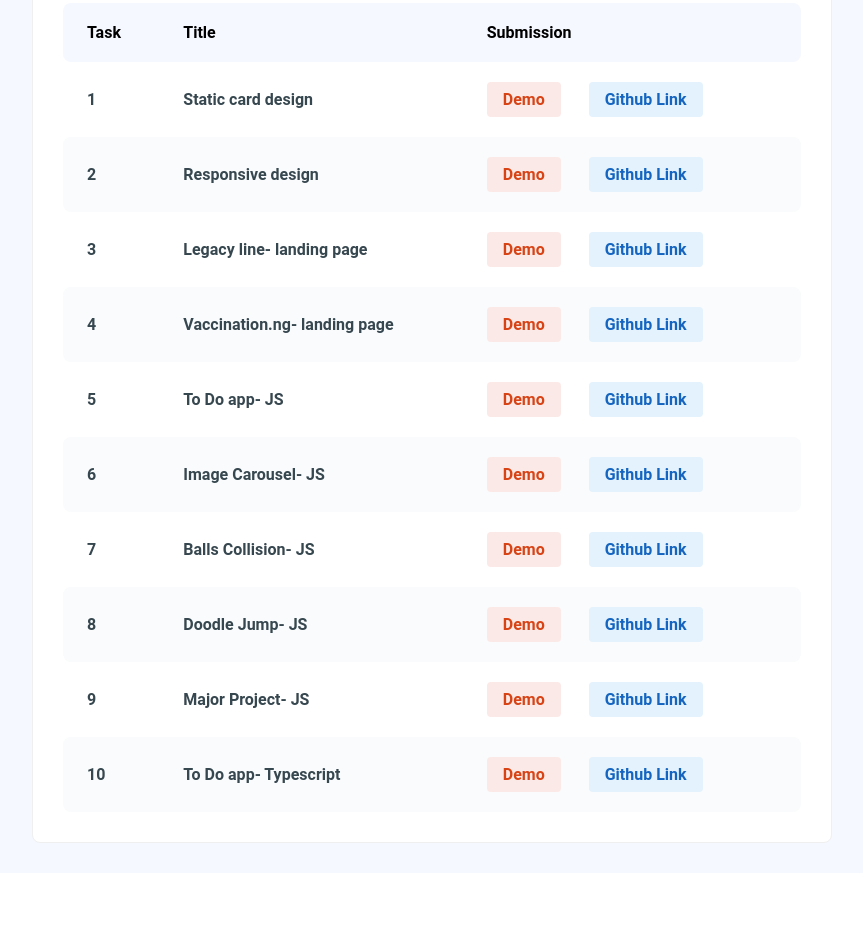
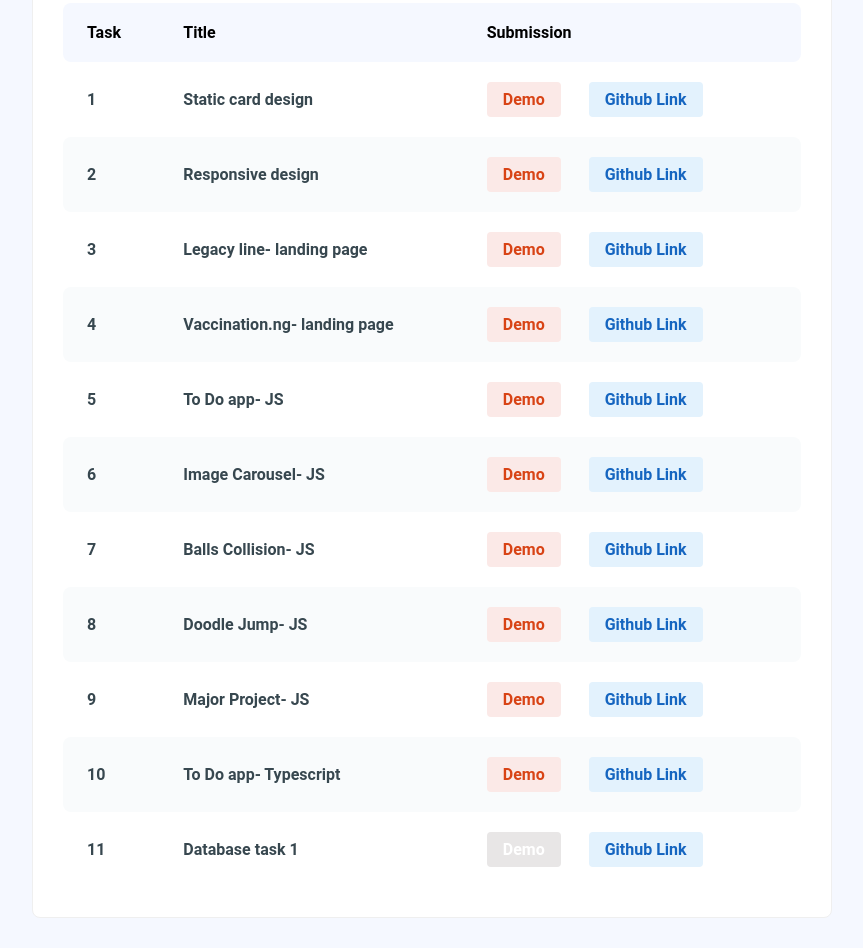
Before and after one commit to Bikesh14/leapfrog-internship, a plain HTML site: page index.html in a window 1280 px wide. Shown: the part 207-1155 px from the top of the page, without its empty margins (208-1071 px from the left). Before the commit the page ends 1080 px from the top, so only its background shows below. Drawn offline with Linux system fonts and the light colour scheme.

Commit message:
add: link to database task

```diff
--- a/index.html
+++ b/index.html
@@ -214,7 +214,19 @@
                     >
                   </td>
                 </tr>
-                <tr></tr>
+                <tr>
+                  <td>11</td>
+                  <td>Database task 1</td>
+                  <td>
+                    <a class="btn btn-unavailable" title="Demo">Demo</a>
+                    <a
+                      class="btn btn-blue"
+                      href="https://github.com/Bikesh14/leapfrog-internship.github.io/tree/main/database_task_1"
+                      title="Code"
+                      >Github Link</a
+                    >
+                  </td>
+                </tr>
               </tbody>
             </table>
           </div>
--- a/style.css
+++ b/style.css
@@ -107,6 +107,10 @@ table td:last-child {
   white-space: nowrap;
 }
 
+.btn-unavailable {
+  background-color: rgb(232, 230, 230);
+  color: #ffffff;
+}
 .btn-orange {
   background-color: #fbe9e7;
   color: #d84315;
```
